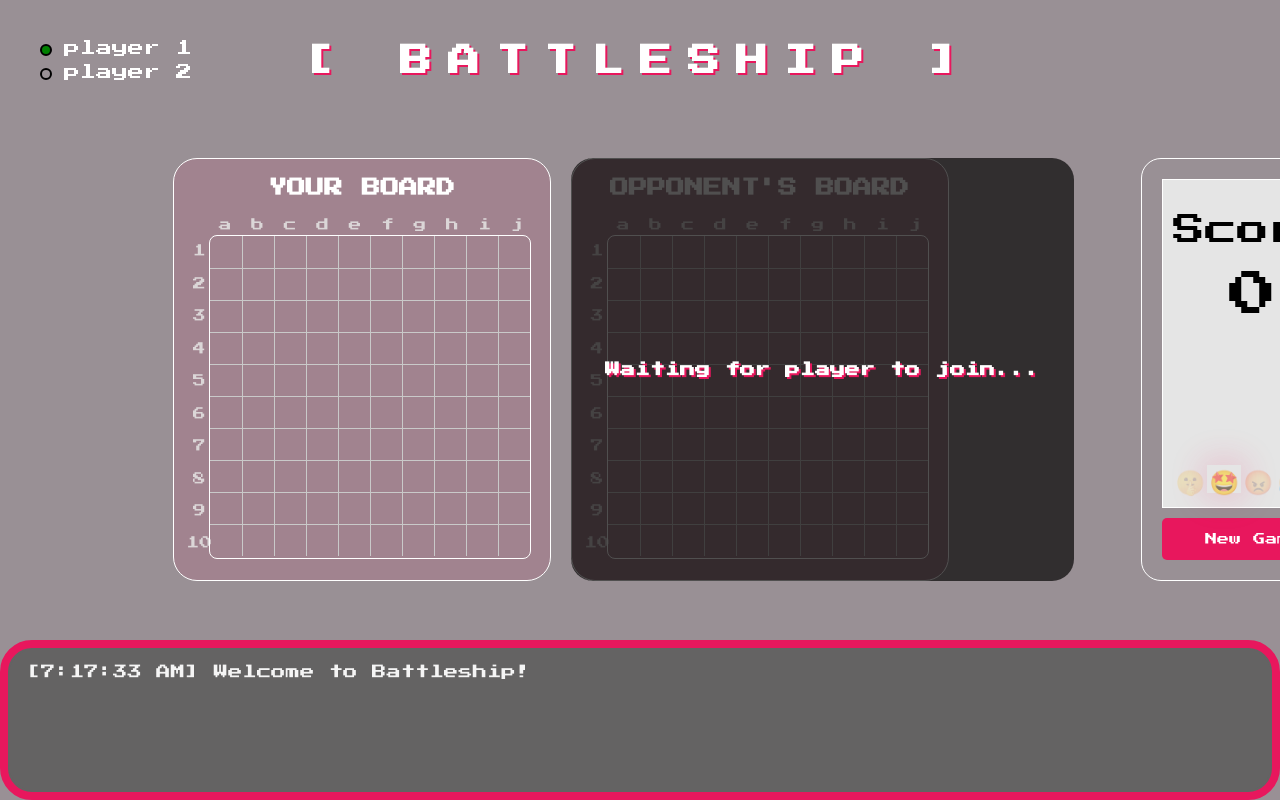
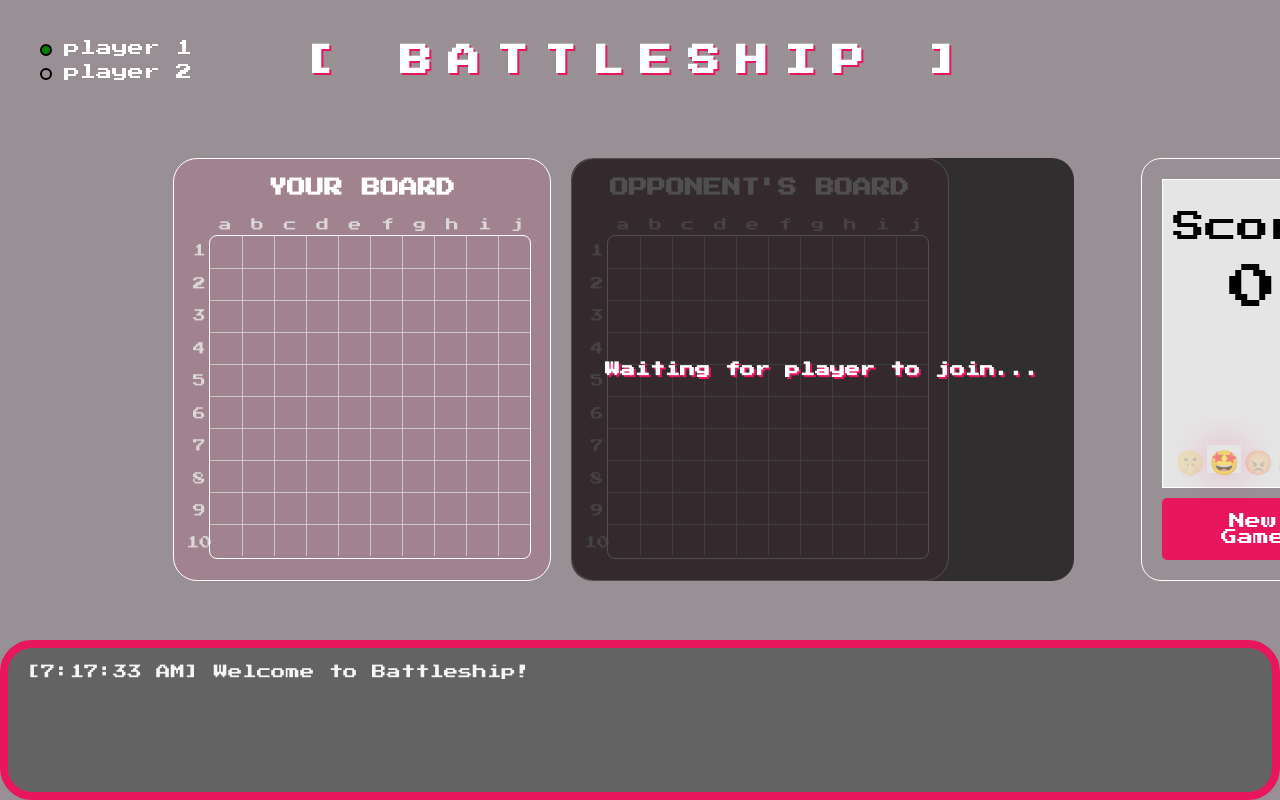
Before and after one commit to pittpt/battleship_netcentric, a React (Create React App) app in the folder frontend/: page /main in a window 1280 px wide. Shown: the top 800 px of the page. Built offline with nearby package versions, Linux system fonts and the light colour scheme; no server answers.

Commit message:
win lose

```diff
--- a/frontend/src/components/ScreenOverlay/overlay.css
+++ b/frontend/src/components/ScreenOverlay/overlay.css
@@ -2,7 +2,7 @@ button {
   font-family: "Press Start 2P";
   padding: 15px 25px;
   font-size: 28px;
-  color: #e8175d;
+  color: #8a8a8a;
   border: none;
   cursor: pointer;
   background-color: transparent;
@@ -11,7 +11,7 @@ button {
 button:hover span {
   padding-right: 25px;
   background-color: transparent;
-  color: #fbfbfb;
+  color: #e8175d;
 }
 
 .button:hover span:after {
--- a/frontend/src/components/Status/style.css
+++ b/frontend/src/components/Status/style.css
@@ -20,7 +20,7 @@
 .game-status-items-wrapper {
   display: flex;
   flex-direction: column;
-    align-items:flex-start;
+  align-items: flex-start;
 }
 
 .emoji-span {
@@ -36,7 +36,13 @@
 }
 
 .main-button.new-game {
+  font-size: 16px;
   margin-top: 10px;
   display: flex;
   justify-content: center;
 }
+
+.main-button.new-game:active {
+  box-shadow: 0 5px #666;
+  transform: translateY(4px);
+}
```
Lines whose indentation alone changed are shown as unchanged.
